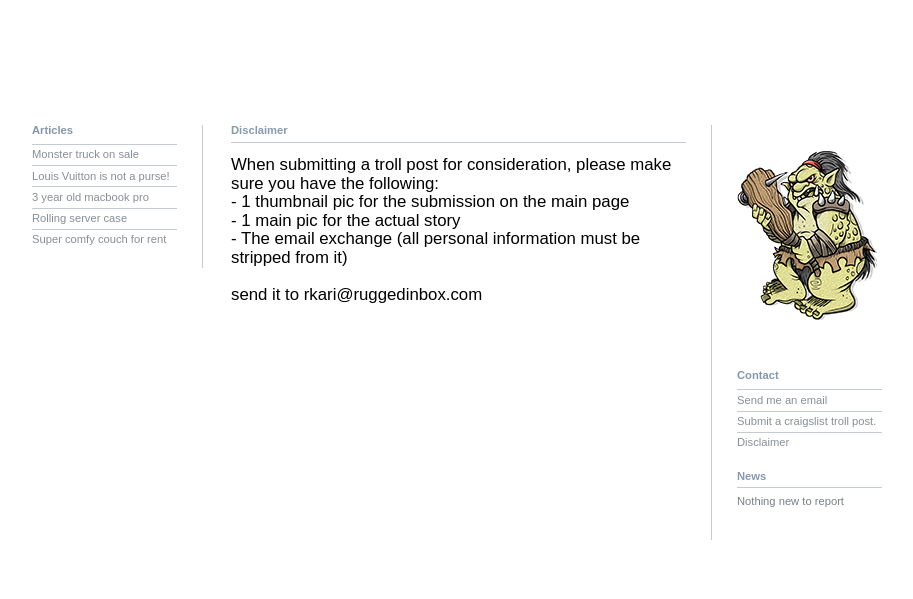
After one commit to latcoin/nut, a PHP site: page /submission.php in a window 1280 px wide. The commit adds this page. Shown: the top 599 px of the page, without its empty margins (148-1061 px from the left). Run offline with PHP 8.4, Linux system fonts and the light colour scheme.

Commit message:
submission

```diff
--- a/rightsidebar.php
+++ b/rightsidebar.php
@@ -19,7 +19,7 @@ $page = 'rightsidebar';
   <h4>Contact</h4>
   <ul class="sidebar">
 		      <li><a href="mailto:rkari@ruggedinbox.com">Send me an email</a></li>
-		      <li><a href="mailto:rkari@ruggedinbox.com">Submit a craigslist troll post.</a></li>
+		      <li><a href="submission.php">Submit a craigslist troll post.</a></li>
 		      <li><a href="disclaimer.php">Disclaimer</a></li>
 		      <li></li>
 		      <li></li>
--- /dev/null
+++ b/submission.php
@@ -0,0 +1,47 @@
+<!DOCTYPE html PUBLIC "-//W3C//DTD XHTML 1.0 Strict//EN" "http://www.w3.org/TR/xhtml1/DTD/xhtml1-strict.dtd">
+<html xmlns="http://www.w3.org/1999/xhtml">
+<head>
+<meta http-equiv="Content-Type" content="text/html; charset=iso-8859-1" />
+<title>Nutty Emails</title>
+<link rel="stylesheet" type="text/css" href="nuttyemails.css" />
+		<meta name="keywords" content="emails, email pranks">
+		<meta name="copyright" content="Anonymous Nobody">
+		<meta name="author" content="Anonymous Nobody">
+		<meta name="description" content="This site contains none of your business. You do not have permission to access the content and if you do so you agree to waive all rights.">
+	</head>
+
+<body>
+		<div id="wrappertop"></div>
+		<div id="wrapper">
+		<?php
+            include('leftsidebar.php');
+        ?>
+
+		  <div id="rightmiddle">
+		    <div id="bufferdots2">
+		      <h1>Disclaimer</h1>
+		    </div>
+				<div id="bufferdots3"></div>
+				<h2><font color="#000000">When submitting a troll post for consideration, please make sure you have the following:
+                <br>
+                - 1 thumbnail pic for the submission on the main page
+                <br>
+                - 1 main pic for the actual story
+                <br>
+                - The email exchange (all personal information must be stripped from it)
+                <br>
+                <br>
+                send it to rkari@ruggedinbox.com
+                </font></h2>
+		  </div>
+          <?php
+			include('rightsidebar.php');
+		  ?>
+
+		</div>
+
+		<div id="wrapperend">
+		  <div id="leftcolumn2"></div>
+		</div>
+	</body>
+</html>
```
